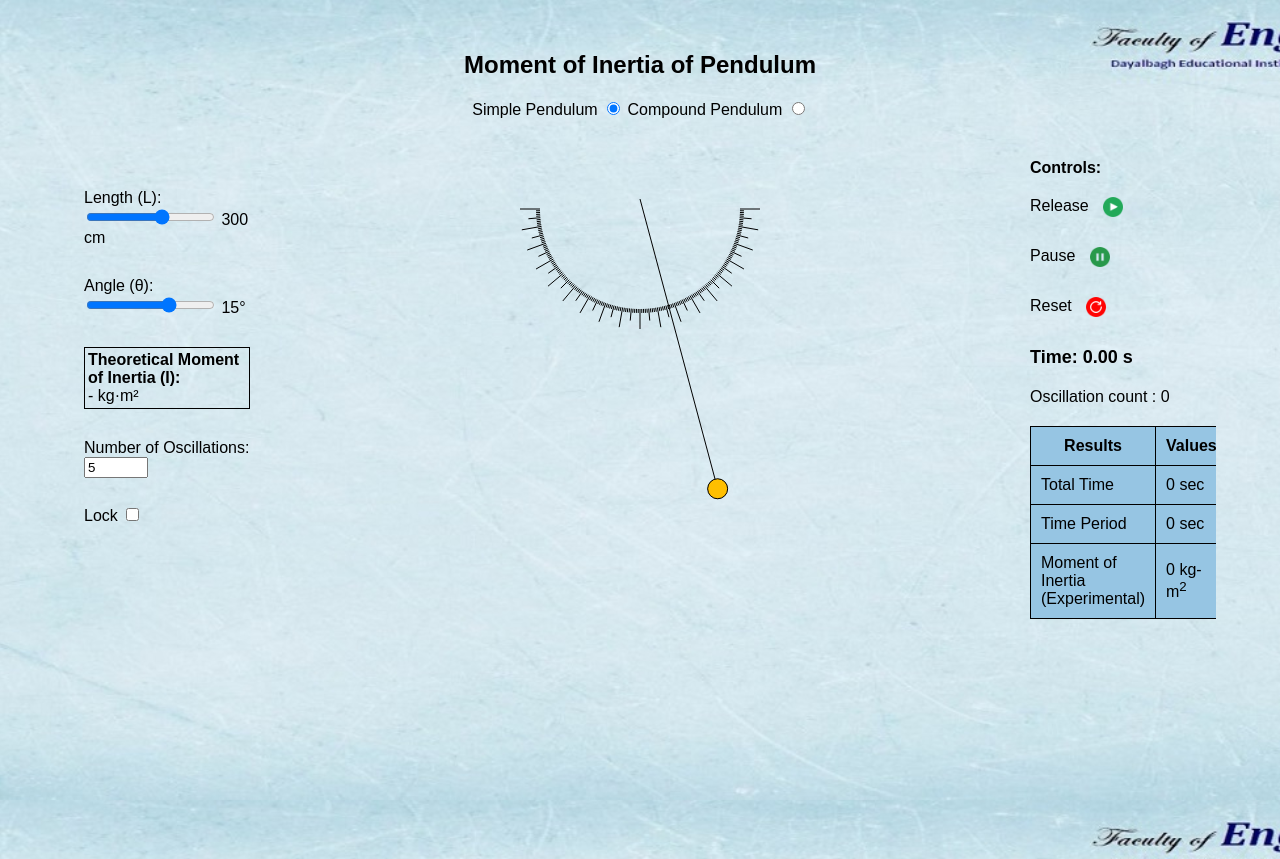
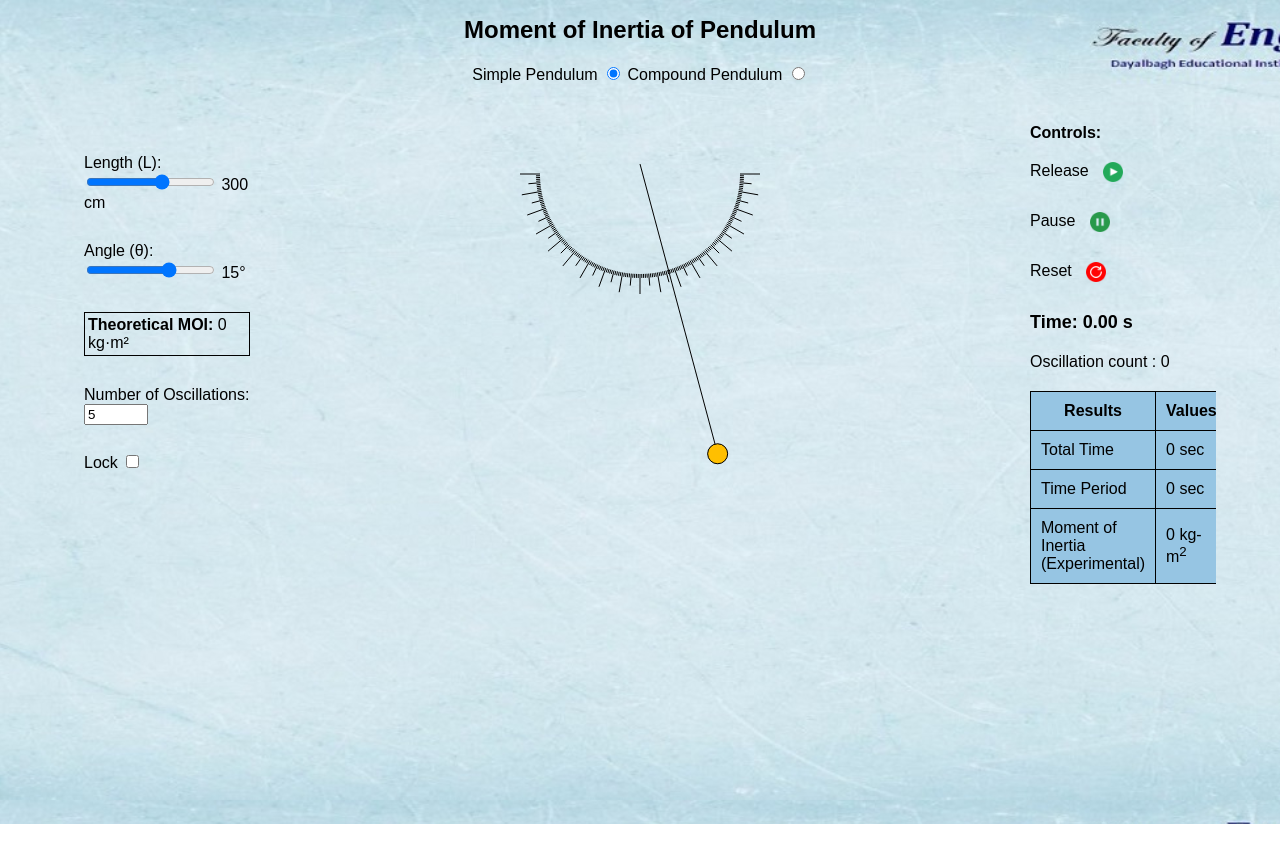
Before and after one commit to virtual-labs/exp-pendulum-dei, a plain HTML site: page experiment/simulation/index.html in a window 1280 px wide. After the commit the page ends 824 px from the top, so only its background shows below. Drawn offline with Linux system fonts and the light colour scheme.

Commit message:
Update index.html

```diff
--- a/experiment/simulation/index.html
+++ b/experiment/simulation/index.html
@@ -11,7 +11,7 @@
     <div id="mainContainer">
       <div id="container">
         <div id="header">
-          <h2 style="padding-top: 70px;">Moment of Inertia of Pendulum</h2>
+          <h2 >Moment of Inertia of Pendulum</h2>
           <div >
             <label  for="simplePendulum">Simple Pendulum</label>
             <input
@@ -61,9 +61,8 @@
             <div
               style="margin-top: 30px; border: 1px solid black; padding: 3px"
             >
-              <label> <b>Theoretical Moment of Inertia (I):</b> </label>
-              <br />
-              <span id="momentOfInertiaValue">-</span> kg·m²
+              <label> <b>Theoretical MOI:</b> </label>
+              <span id="momentOfInertiaValue">0</span> kg·m²
             </div>
             <div style="margin-top: 30px">
               <label for="oscillations" id="countOscillationText">Number of Oscillations: </label>
@@ -194,7 +193,7 @@
 
                 </div>
 
-                <div>
+                <div style="border:1px solid black; padding: 2px;">
                   <b><span id="comp_inertia_theoritcal"> Theoritcal MOI : 0</span> </b>
                 </div>
               </div>
```
